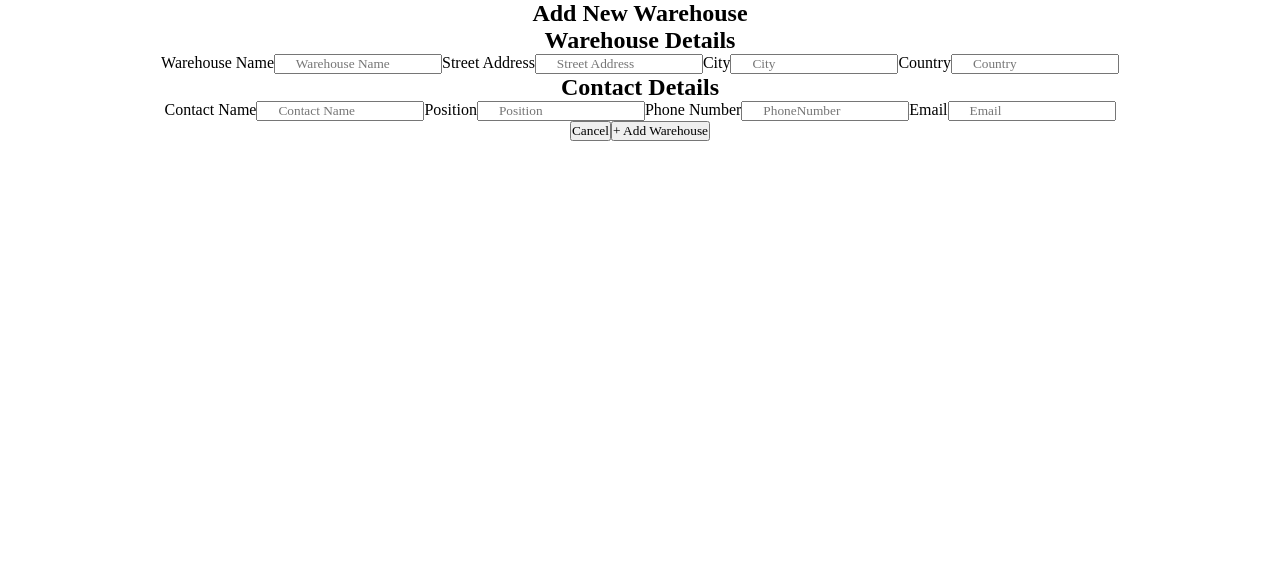
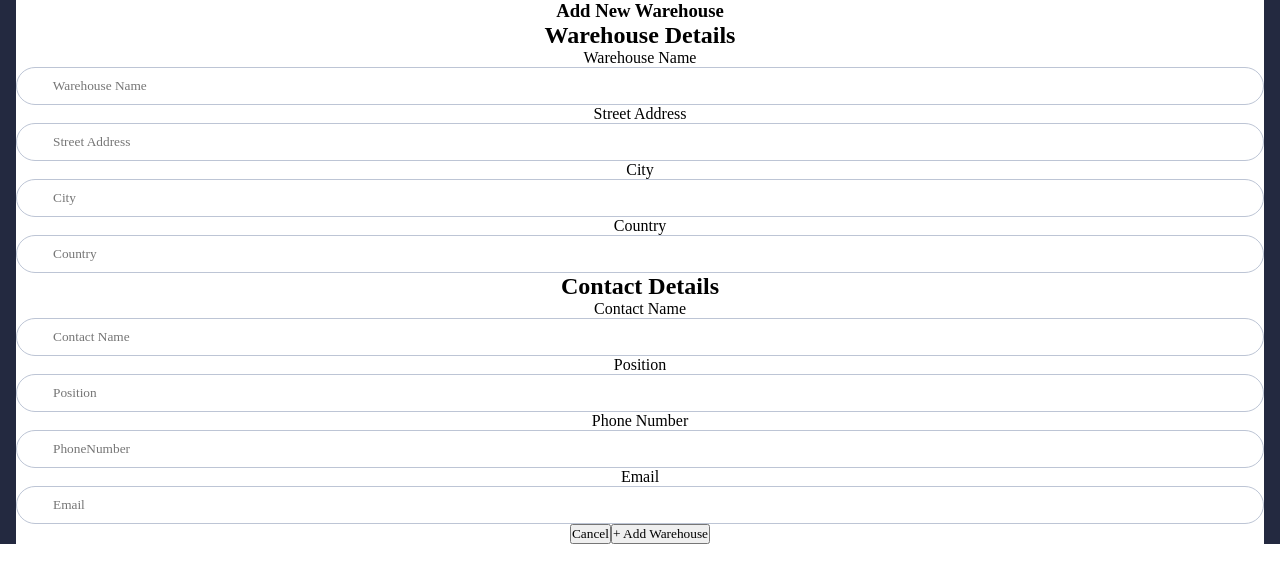
Before and after one commit to seanyang20/InStock, a React (Create React App) app in the folder client/: page /warehouses in a window 1280 px wide. Shown: the top 582 px of the page. Built offline with nearby package versions, Linux system fonts and the light colour scheme.

Commit message:
start styling add warehouse

```diff
--- a/client/src/components/AddWarehouse/AddWarehouse.js
+++ b/client/src/components/AddWarehouse/AddWarehouse.js
@@ -2,6 +2,7 @@ import "./AddWarehouse.scss";
 
 export default function AddWarehouse() {
   return (
+    <article className="temp-background">
       <section className="add-warehouse">
         <h1 className="add-warehouse__title">Add New Warehouse</h1>
         <form className="add-warehouse__form">
@@ -84,10 +85,9 @@ export default function AddWarehouse() {
             ></input>
           </section>
           <button className="add-warehouse__cancel-button">Cancel</button>
-        <button className="add-warehouse__add-button">
-          + Add Warehouse
-        </button>
+          <button className="add-warehouse__add-button">+ Add Warehouse</button>
         </form>
       </section>
+    </article>
   );
 }
--- a/client/src/components/AddWarehouse/AddWarehouse.scss
+++ b/client/src/components/AddWarehouse/AddWarehouse.scss
@@ -2,6 +2,34 @@
 @use "../../styles/mixins/" as *;
 @use "../../styles/variables" as *;
 
-h1 {
-  font-family: $font-regular;
+.temp-background {
+  background-color: $background-dark;
 }
+.add-warehouse {
+  margin: 0 1rem;
+  background-color: white;
+  &__title {
+  }
+
+  &__form {
+  }
+
+  &__form-section {
+  }
+
+  &__section-title {
+  }
+
+  &__input-label {
+  }
+
+  &__input {
+    @include inputBorder;
+  }
+
+  &__cancel-button {
+  }
+
+  &__add-button {
+  }
+}
```
Lines whose indentation alone changed are shown as unchanged.
